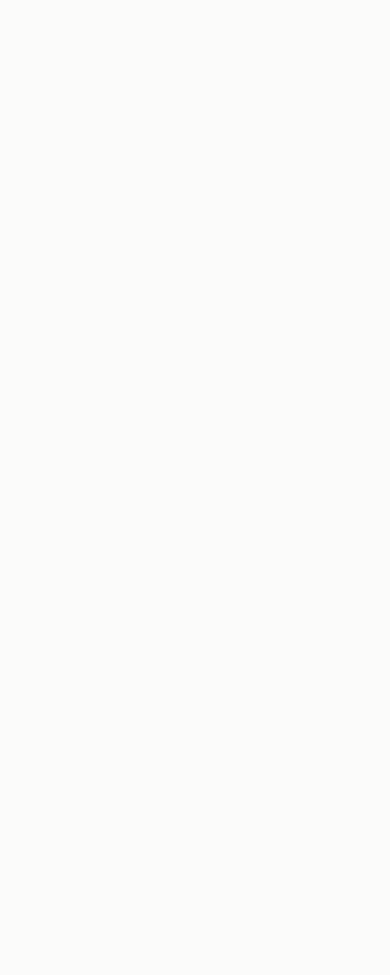
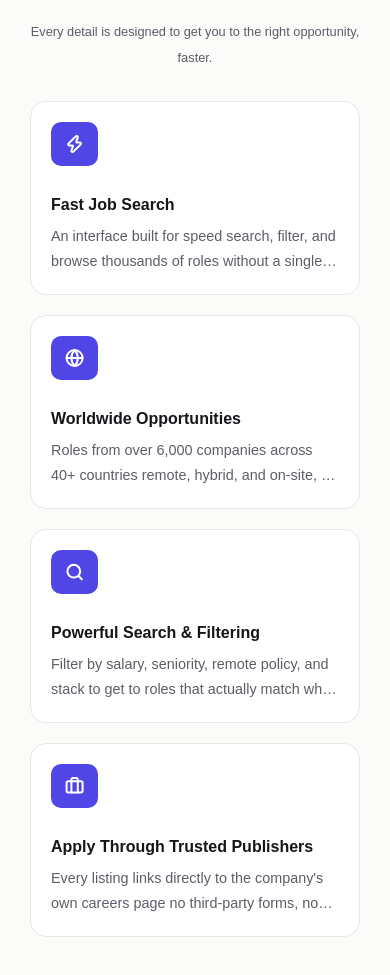
Before and after one commit to Dannyk24/JOBLY, a React (Vite) app: page / in a window 390 px wide. Shown: the part 3580-4555 px from the top of the page. Before the commit the page ends 3497 px from the top, so only its background shows below. Built offline with nearby package versions, Linux system fonts and the light colour scheme.

Commit message:
build responsive homepage features section

```diff
--- /dev/null
+++ b/src/pages/home/Features/FeaturesSection.tsx
@@ -0,0 +1,42 @@
+import { Briefcase, Globe, Search, Zap } from "lucide-react";
+import { SectionInfo } from "../components/SectionInfo/SectionInfo";
+import { SectionDisplayCardGrid } from "../components/SectionDisplayCardGrid/SectionDisplayCardGrid";
+
+export function FeaturesSection() {
+  const features = [
+    {
+      Icon: Zap,
+      title: "Fast Job Search",
+      description:
+        "An interface built for speed search, filter, and browse thousands of roles without a single loading spinner in sight.",
+    },
+    {
+      Icon: Globe,
+      title: "Worldwide Opportunities",
+      description:
+        "Roles from over 6,000 companies across 40+ countries remote, hybrid, and on-site, all in one place.",
+    },
+    {
+      Icon: Search,
+      title: "Powerful Search & Filtering",
+      description:
+        "Filter by salary, seniority, remote policy, and stack to get to roles that actually match what you want.",
+    },
+    {
+      Icon: Briefcase,
+      title: "Apply Through Trusted Publishers",
+      description:
+        "Every listing links directly to the company's own careers page no third-party forms, no spam.",
+    },
+  ];
+  return (
+    <div id="features-section" className="homepage-section">
+      <SectionInfo
+        tagline="why jobly"
+        header="Built for people who value their time"
+        description="Every detail is designed to get you to the right opportunity, faster."
+      />
+      <SectionDisplayCardGrid cardsData={features} cardType="information" />
+    </div>
+  );
+}
--- a/src/pages/home/HomePage.tsx
+++ b/src/pages/home/HomePage.tsx
@@ -3,6 +3,7 @@ import { PopularCategoriesSection } from "./PopularCategories/PopularCategoriesS
 import { TrustedCompaniesSection } from "./TrustedCompanies/TrustedCompaniesSection";
 import "./HomePage.css";
 import { PopularTechnologiesSection } from "./PopularTechnologies/PopularTechnologiesSection";
+import { FeaturesSection } from "./Features/FeaturesSection";
 
 function HomePage() {
   return (
@@ -11,6 +12,7 @@ function HomePage() {
       <TrustedCompaniesSection />
       <PopularCategoriesSection />
       <PopularTechnologiesSection />
+      <FeaturesSection />
     </div>
   );
 }
```
Also changed, not shown: src/pages/home/Features/FeaturesSection.css (added).
